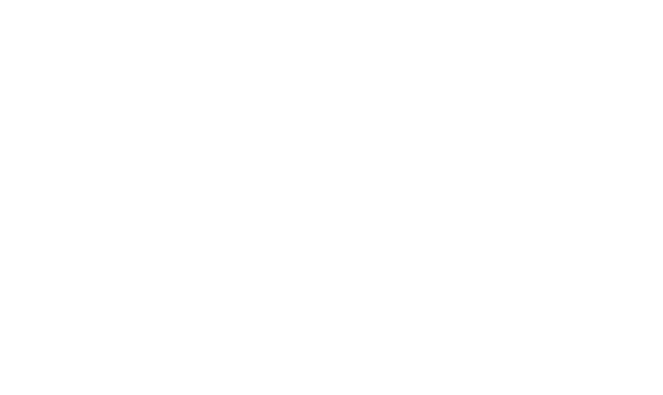
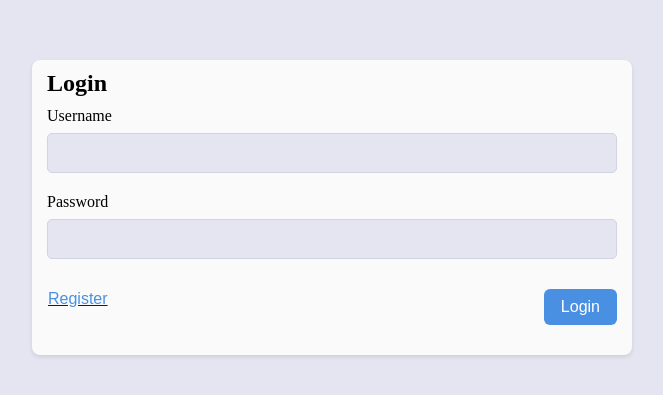
Before and after one commit to pu-practucum-leet-soft/EventManager, a React (Vite) app in the folder client/: page /login in a window 1280 px wide. Before the commit this address had no page. Shown: the part 193-588 px from the top of the page, without its empty margins (308-971 px from the left). Built offline with nearby package versions, Linux system fonts and the light colour scheme.

Commit message:
feat: login and register page

```diff
--- a/client/src/App.tsx
+++ b/client/src/App.tsx
@@ -6,6 +6,8 @@
 import EventPage from "@pages/Event";
 import StatsPage from "@pages/Stats";
 import ProfilePage from "@pages/Profile";
+import LoginPage from "@pages/Login/Login";
+import RegisterPage from "@pages/Register/Register";
 
 function App() {
   return (
@@ -16,9 +18,11 @@
         <Route path="invites" element={<InvitesPage />} />
         <Route path="profile" element={<ProfilePage />} />
         <Route path="stats" element={<StatsPage />} />
-        <Route path="profile" element={<ProfilePage />} />
         <Route path="events/:id" element={<EventPage />} />
       </Route>
+      <Route path="/login" element={<LoginPage />} />
+      <Route path="/register" element={<RegisterPage />} />
+      <Route path="*" element={<h1>404 Not Found</h1>} />
     </Routes>
   );
 }
--- /dev/null
+++ b/client/src/pages/Login/Login.module.scss
@@ -0,0 +1,57 @@
+@use "@styles/variables" as *;
+@use "@styles/mixins" as *;
+
+.Login {
+  @include page-container;
+  height: 100vh;
+  background-color: $color-background-2;
+  justify-content: center;
+  align-items: center;
+  flex-direction: row;
+
+  .LoginSection {
+    flex-grow: 1;
+    max-width: 600px;
+
+    .Form {
+      display: flex;
+      flex-direction: column;
+      gap: 20px;
+      .FormGroup {
+        display: flex;
+        flex-direction: column;
+        gap: 8px;
+
+        input {
+          padding: 10px;
+          border: 1px solid $color-background-3;
+          background-color: $color-background-2;
+          border-radius: 5px;
+          font-size: $font-md;
+          &:focus {
+            border-color: $color-primary;
+            outline: none;
+            box-shadow: 0 0 5px rgba($color-primary, 0.5);
+          }
+        }
+      }
+      .Actions {
+        display: flex;
+        flex-direction: row;
+        justify-content: space-between;
+        padding: 10px 0;
+
+        .RegisterButton,
+        .LoginButton {
+          font-size: $font-md;
+        }
+        .RegisterButton {
+          padding: 0;
+          &:hover {
+            color: darken($color-primary, 10%);
+          }
+        }
+      }
+    }
+  }
+}
--- /dev/null
+++ b/client/src/pages/Login/Login.tsx
@@ -0,0 +1,53 @@
+import Section from "@components/UI/Section";
+
+import styles from "./Login.module.scss";
+import { Link } from "react-router";
+import Button from "@components/UI/Button/Button";
+
+const LoginPage = () => {
+  const handleSubmit = (e: React.FormEvent) => {
+    e.preventDefault();
+    // Handle login logic here
+    alert("Login functionality is not implemented yet.");
+  };
+
+  return (
+    <div className={styles.Login}>
+      <Section title="Login" className={styles.LoginSection}>
+        <form className={styles.Form} onSubmit={handleSubmit}>
+          <div className={styles.FormGroup}>
+            <label htmlFor="username">Username</label>
+            <input type="text" id="username" name="username" />
+          </div>
+          <div className={styles.FormGroup}>
+            <label htmlFor="password">Password</label>
+            <input type="password" id="password" name="password" />
+          </div>
+          <div className={styles.Actions}>
+            <Link to="/register">
+              <Button
+                className={styles.RegisterButton}
+                variant="text"
+                color="primary"
+                border="rounded"
+              >
+                Register
+              </Button>
+            </Link>
+            <Button
+              variant="primary"
+              color="primary"
+              border="rounded"
+              type="submit"
+              className={styles.LoginButton}
+            >
+              Login
+            </Button>
+          </div>
+        </form>
+      </Section>
+    </div>
+  );
+};
+
+export default LoginPage;
--- /dev/null
+++ b/client/src/pages/Register/Register.module.scss
@@ -0,0 +1,57 @@
+@use "@styles/variables" as *;
+@use "@styles/mixins" as *;
+
+.Register {
+  @include page-container;
+  height: 100vh;
+  background-color: $color-background-2;
+  justify-content: center;
+  align-items: center;
+  flex-direction: row;
+
+  .RegisterSection {
+    flex-grow: 1;
+    max-width: 600px;
+
+    .Form {
+      display: flex;
+      flex-direction: column;
+      gap: 20px;
+      .FormGroup {
+        display: flex;
+        flex-direction: column;
+        gap: 8px;
+
+        input {
+          padding: 10px;
+          border: 1px solid $color-background-3;
+          background-color: $color-background-2;
+          border-radius: 5px;
+          font-size: $font-md;
+          &:focus {
+            border-color: $color-primary;
+            outline: none;
+            box-shadow: 0 0 5px rgba($color-primary, 0.5);
+          }
+        }
+      }
+      .Actions {
+        display: flex;
+        flex-direction: row;
+        justify-content: space-between;
+        padding: 10px 0;
+
+        .RegisterButton,
+        .LoginButton {
+          font-size: $font-md;
+        }
+        .LoginButton {
+          padding: 0;
+          &:hover {
+            color: darken($color-primary, 10%);
+          }
+        }
+      }
+    }
+  }
+}
--- /dev/null
+++ b/client/src/pages/Register/Register.tsx
@@ -0,0 +1,61 @@
+import Section from "@components/UI/Section";
+import Button from "@components/UI/Button";
+
+import { Link } from "react-router";
+import styles from "./Register.module.scss";
+
+const RegisterPage = () => {
+  const handleSubmit = (e: React.FormEvent) => {
+    e.preventDefault();
+    // Handle registration logic here
+    alert("Registration functionality is not implemented yet.");
+  };
+
+  return (
+    <div className={styles.Register}>
+      <Section title="Register" className={styles.RegisterSection}>
+        <form className={styles.Form} onSubmit={handleSubmit}>
+          <div className={styles.FormGroup}>
+            <label htmlFor="email">Email</label>
+            <input type="text" id="email" name="email" />
+          </div>
+          <div className={styles.FormGroup}>
+            <label htmlFor="username">Username</label>
+            <input type="text" id="username" name="username" />
+          </div>
+          <div className={styles.FormGroup}>
+            <label htmlFor="password">Password</label>
+            <input type="password" id="password" name="password" />
+          </div>
+          <div className={styles.FormGroup}>
+            <label htmlFor="repassword">Repeat Password</label>
+            <input type="password" id="repassword" name="repassword" />
+          </div>
+          <div className={styles.Actions}>
+            <Link to="/login">
+              <Button
+                className={styles.LoginButton}
+                variant="text"
+                color="primary"
+                border="rounded"
+              >
+                Login
+              </Button>
+            </Link>
+            <Button
+              variant="primary"
+              color="primary"
+              border="rounded"
+              type="submit"
+              className={styles.RegisterButton}
+            >
+              Register
+            </Button>
+          </div>
+        </form>
+      </Section>
+    </div>
+  );
+};
+
+export default RegisterPage;
```
Also changed, not shown: client/src/pages/Login/index.ts (added), client/src/pages/Register/index.ts (added).
